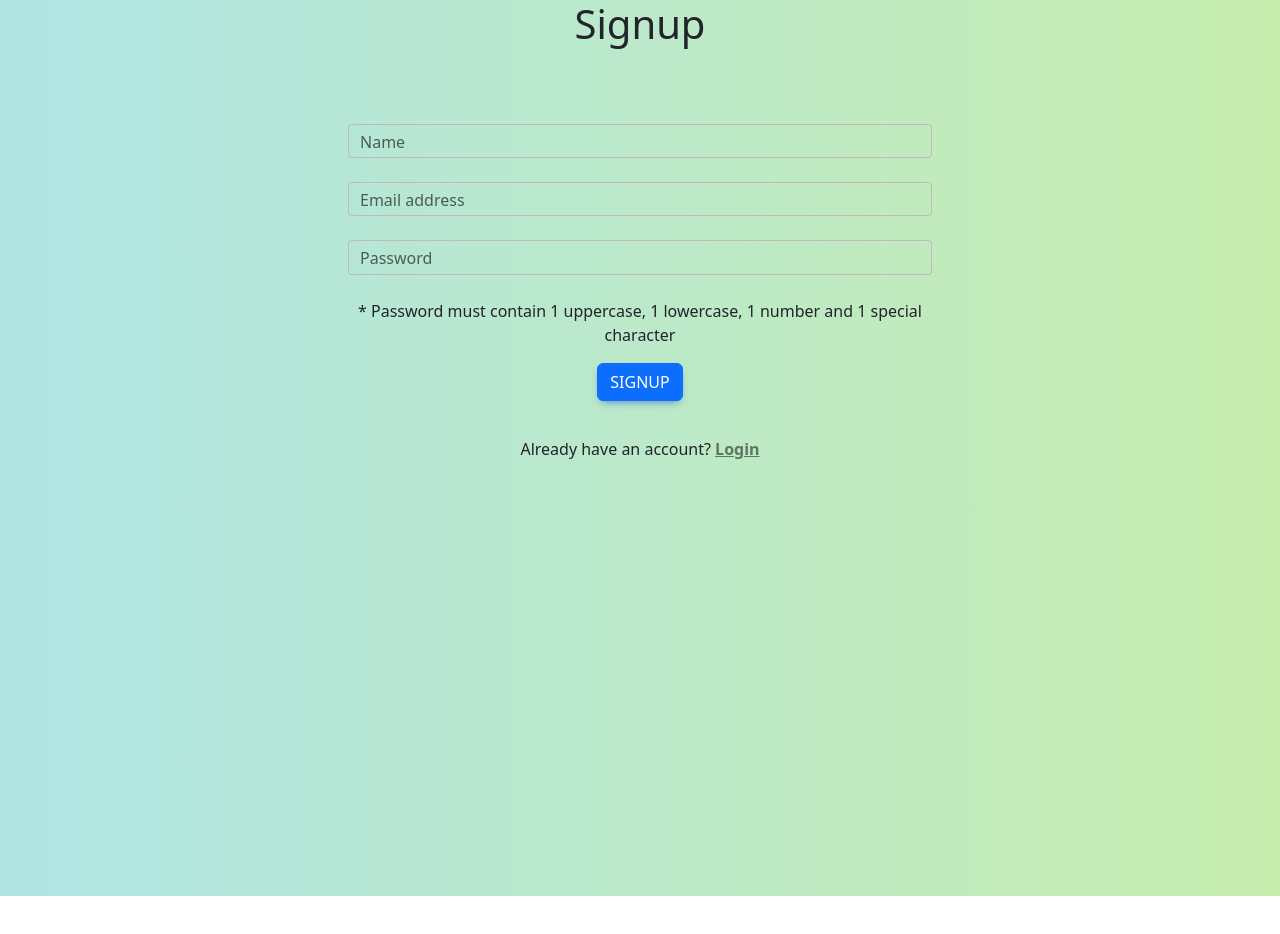
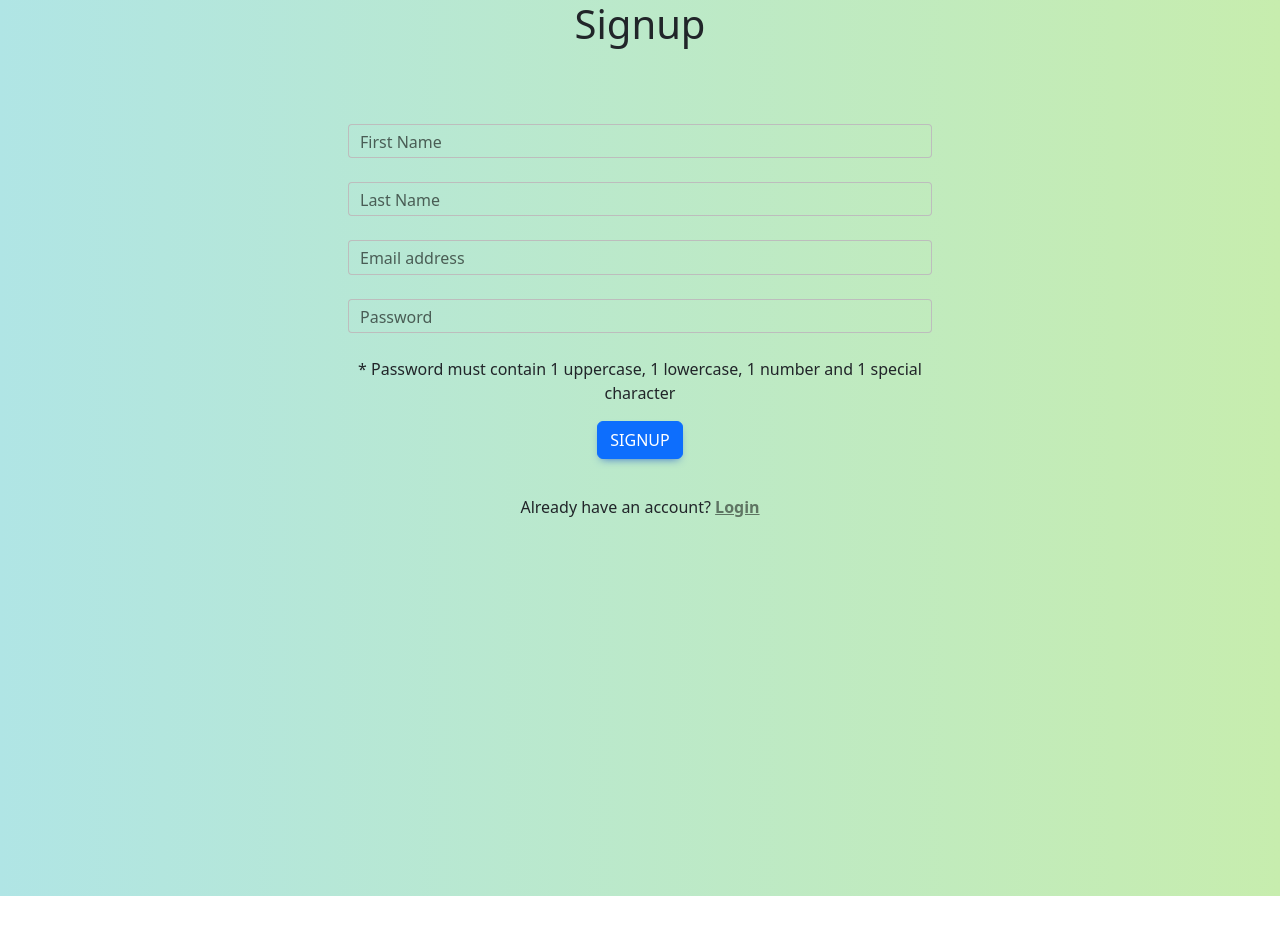
Before and after one commit to DineshMathi17/task-day-44-url-shortener-Front, a React (Create React App) app: page /signup in a window 1280 px wide. Shown: the top 934 px of the page. Built offline with nearby package versions, Linux system fonts and the light colour scheme.

Commit message:
Update signup.js

```diff
--- a/src/component/signup.js
+++ b/src/component/signup.js
@@ -13,7 +13,8 @@ import * as yup from 'yup'
 
 
 const userSchemaValidation = yup.object({
-  name: yup.string().required("Please fill in your Name"),
+  first_name: yup.string().required("Please fill in your first name"),
+  last_name: yup.string().required("Please fill in your last_name"),
   email: yup.string().required("Please fill in your Email"),
   password: yup.string().required("please write proper password"),
 
@@ -42,7 +43,8 @@ export function Signup() {
   }
   const { values, handleChange, handleSubmit, handleBlur, errors, touched } = useFormik({
     initialValues: {
-      name:'',
+      first_name:'',
+      last_name:'',
       email: '',
       password: '',
     },
@@ -63,12 +65,19 @@ export function Signup() {
 <MDBContainer fluid style={{height:"100vh" }} className="p-3 my-5 d-flex flex-column w-50">
 <form onSubmit={handleSubmit} className="text-areas">
   <MDBInput wrapperClass='mb-4'
-    label='Name'
+    label='First Name'
     onChange={handleChange}
     onBlur={handleBlur}
-    value={values.name}
-    id='form1' type='name'  name='name'/>
-   {touched.name && errors.name ? <p style={{ color: "crimson" }}>{errors.name}</p> : ""}
+    value={values.first_name}
+    id='form1' type='first_name'  name='first_name'/>
+   {touched.first_name && errors.first_name ? <p style={{ color: "crimson" }}>{errors.first_name}</p> : ""}
+   <MDBInput wrapperClass='mb-4'
+    label='Last Name'
+    onChange={handleChange}
+    onBlur={handleBlur}
+    value={values.last_name}
+    id='form1' type='last_name'  name='last_name'/>
+   {touched.last_name && errors.last_name ? <p style={{ color: "crimson" }}>{errors.last_name}</p> : ""}
 
   <MDBInput wrapperClass='mb-4'
     label='Email address'
```
